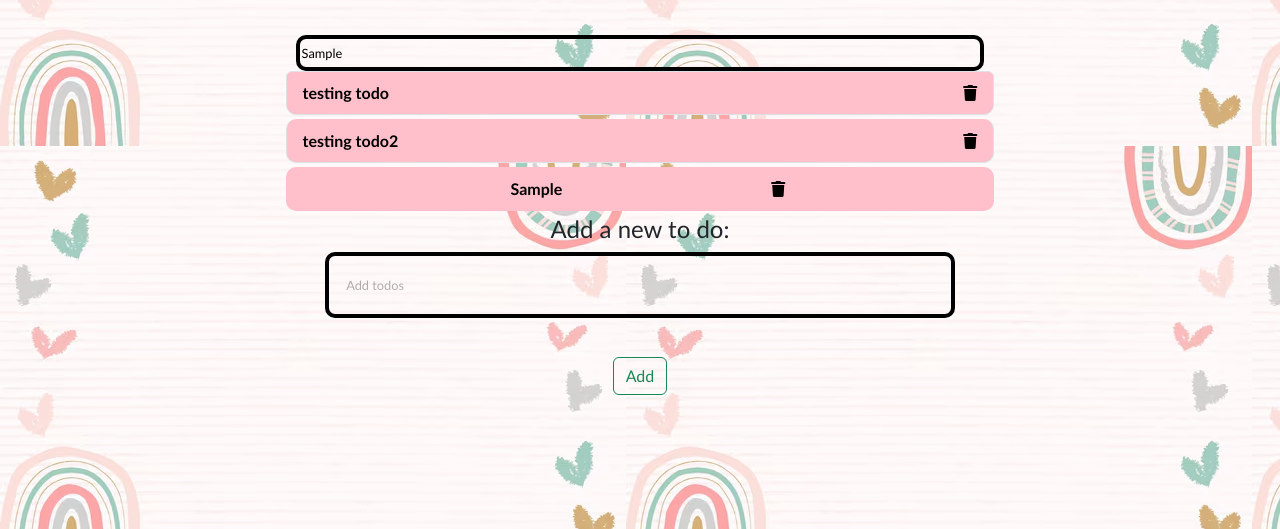
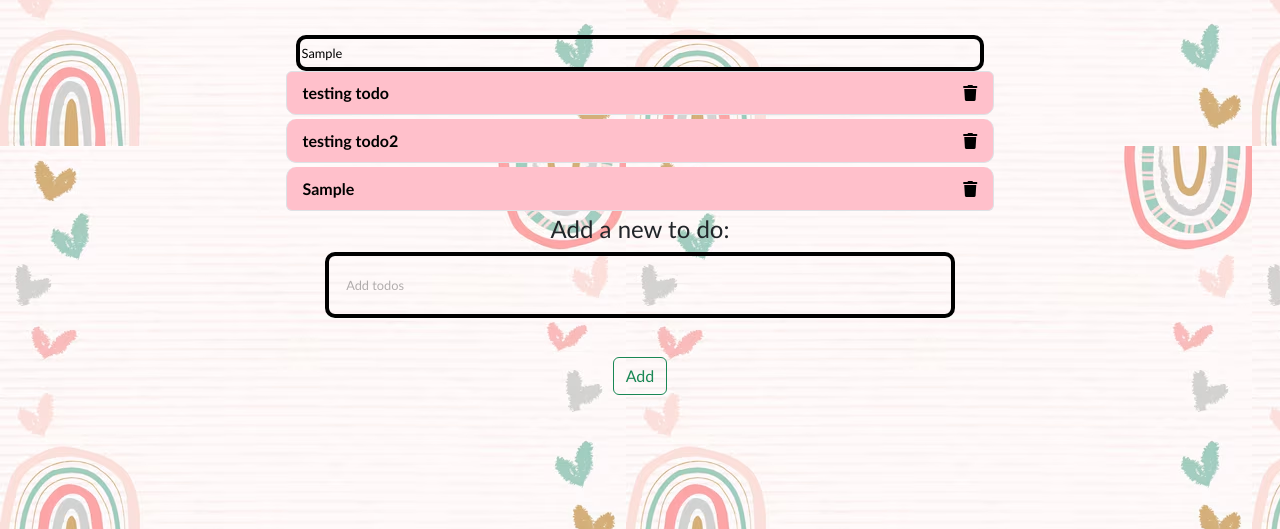
Before and after one commit to Ayoub9913/Todo-list, a plain HTML site: page index.html in a window 1280 px wide. Both pictures are taken after typing "Sample", "Sample" into the empty fields and a click on the input "Add". Shown: the part 271-800 px from the top of the page. Drawn offline with nearby package versions, Linux system fonts and the light colour scheme.

Commit message:
adjustements in script & css

```diff
--- a/index.html
+++ b/index.html
@@ -15,7 +15,7 @@
     <h2 class="title-todo">To do List</h2>
     <form action="" class="listform">
         <input type="text" name="search" id="search" placeholder="Search todos">
-        <ul class="list-group listoftodos">
+        <ul class="list-group listoftodos mx-auto text-light">
             <li class="list-group-item list-item li-text d-flex justify-content-between align-items-center">testing todo
                 <i class="fas fa-trash"></i>
             </li>
--- a/script.js
+++ b/script.js
@@ -5,7 +5,7 @@ const searchinput=document.querySelector('#search');
 const addtolist=string => {
 
      listtodos.innerHTML+=`
-                 <li class="list-item li-text">${string}
+                 <li class="list-group-item list-item li-text d-flex justify-content-between align-items-center">${string}
                 <i class="fas fa-trash"></i>
             </li>`
 
--- a/style.css
+++ b/style.css
@@ -49,6 +49,7 @@ body {
     align-items: center;
     justify-content: center;
     width: 80%;
+    margin-top: auto;
 }
 
 .hiddenli{
@@ -71,6 +72,7 @@ body {
     align-items: center;
     padding-top: 5px;
     padding-bottom: 5px;
+    min-height: 20px;
 }
 .li-text{
     width: 90%;
```
